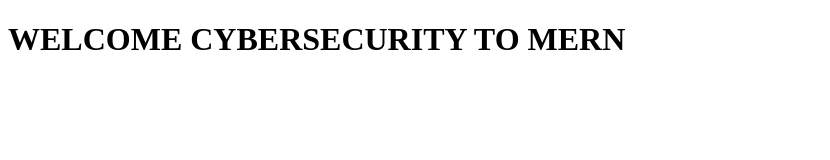
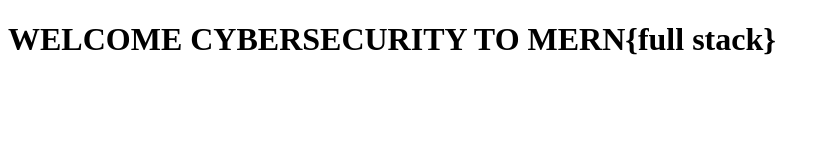
Before and after one commit to DishanyaaShriiKM7/SeceGitrepoCys, a plain HTML site: page index.html in a window 1280 px wide. Shown: the whole page, without its empty margins (0-830 px from the left). Drawn offline with Linux system fonts and the light colour scheme.

Commit message:
Changed the title and welcome message

```diff
--- a/index.html
+++ b/index.html
@@ -3,9 +3,9 @@
 <head>
     <meta charset="UTF-8">
     <meta name="viewport" content="width=device-width, initial-scale=1.0">
-    <title>RAMPeX</title>
+    <title>RAMPeX Technologies</title>
 </head>
 <body>
-    <h1>WELCOME CYBERSECURITY TO MERN</h1>
+    <h1>WELCOME CYBERSECURITY TO MERN{full stack}</h1>
 </body>
 </html>
```
